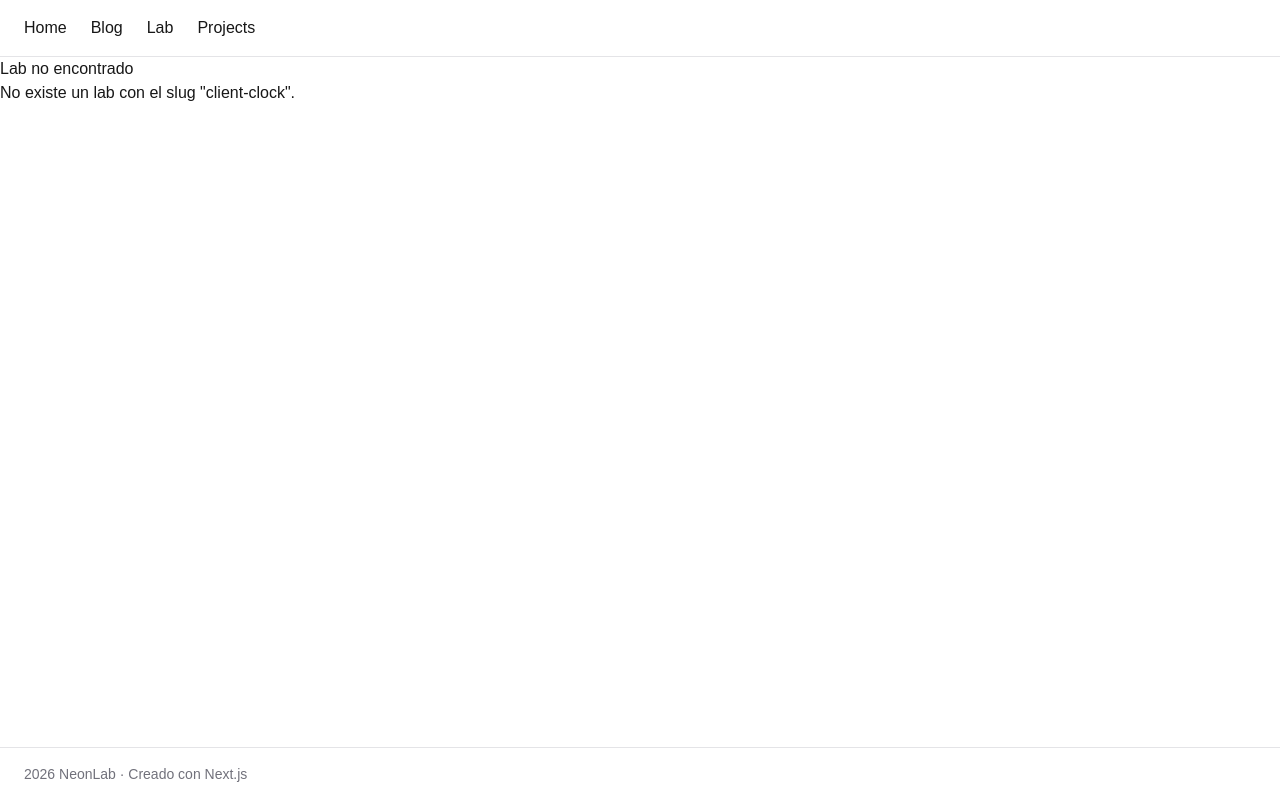
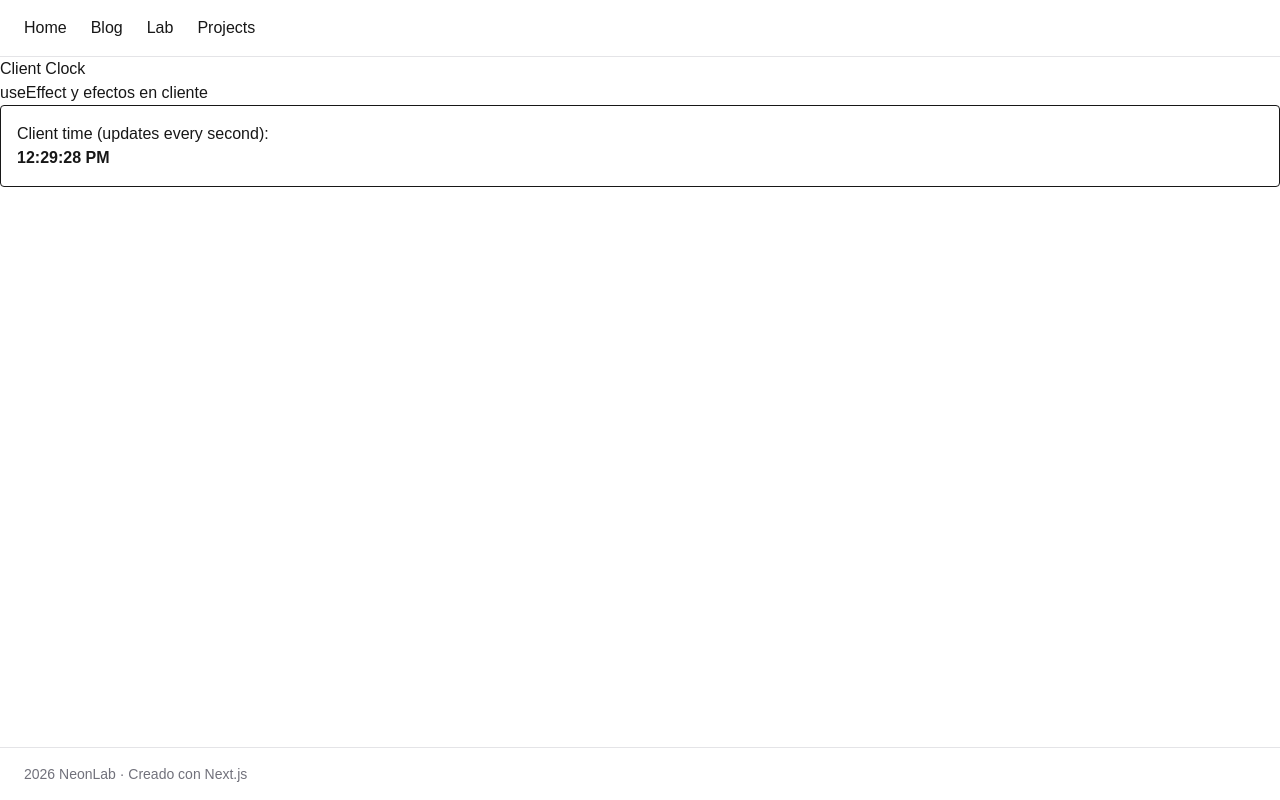
Before and after one commit to bizaphy/neon-lab, a Next.js app: page /lab/client-clock in a window 1280 px wide. Built offline with nearby package versions, Linux system fonts and the light colour scheme.

Commit message:
se agregan nuevos minilabs

```diff
--- /dev/null
+++ b/src/labcontent/mini-labs/client-clock/ClientClock.tsx
@@ -0,0 +1,21 @@
+"use client";
+import { useEffect, useState } from "react";
+export default function ClientClock() {
+  const [time, setTime] = useState<string>("");
+
+  useEffect(() => {
+    const intervalId = setInterval(() => {
+      setTime(new Date().toLocaleTimeString());
+    }, 1000);
+
+    return () => {
+      clearInterval(intervalId);
+    };
+  }, []);
+  return (
+    <div className="border p-4 rounded">
+      <p>Client time (updates every second):</p>
+      <strong>{time}</strong>
+    </div>
+  );
+}
--- /dev/null
+++ b/src/labcontent/mini-labs/client-clock/index.ts
@@ -0,0 +1 @@
+export { default } from "./ClientClock";
--- /dev/null
+++ b/src/labcontent/mini-labs/client-form/ClientForm.tsx
@@ -0,0 +1,22 @@
+"use client";
+
+import { useState } from "react";
+
+export default function ClientForm() {
+  const [name, setName] = useState("");
+
+  return (
+    <div className="border p-4 rounded">
+      <label className="block mb-2">
+        Your name:
+        <input
+          value={name}
+          onChange={(e) => setName(e.target.value)}
+          className="ml-2 border px-2 py-1"
+        />
+      </label>
+
+      <p>Hello, {name || "anonymous"}</p>
+    </div>
+  );
+}
--- /dev/null
+++ b/src/labcontent/mini-labs/client-form/index.ts
@@ -0,0 +1 @@
+export { default } from "./ClientForm";
--- a/src/labcontent/mini-labs/index.ts
+++ b/src/labcontent/mini-labs/index.ts
@@ -1,6 +1,13 @@
 import ClientCounter from "./client-counter";
+import ClientClock from "./client-clock";
+import ServerTime from "./server-time";
+import ClientForm from "./client-form";
 
 export const minilabs = {
   "client-counter": ClientCounter,
+  "client-clock": ClientClock,
+  "server-time": ServerTime,
+  "client-form": ClientForm,
 };
+
 export type MiniLabSlug = keyof typeof minilabs;
--- /dev/null
+++ b/src/labcontent/mini-labs/server-time/ServerTime.tsx
@@ -0,0 +1,10 @@
+export default function ServerTime() {
+  const time = new Date().toLocaleTimeString();
+
+  return (
+    <div className="border p-4 rounded">
+      <p>Server time (fixed per request):</p>
+      <strong>{time}</strong>
+    </div>
+  );
+}
--- /dev/null
+++ b/src/labcontent/mini-labs/server-time/index.ts
@@ -0,0 +1 @@
+export { default } from "./ServerTime";
--- a/src/lib/labs.ts
+++ b/src/lib/labs.ts
@@ -13,7 +13,7 @@ export const labs: Lab[] = [
     description: "Client Component usando useState",
   },
   {
-    slug: "client-effect-clock",
+    slug: "client-clock",
     title: "Client Clock",
     description: "useEffect y efectos en cliente",
   },
@@ -22,4 +22,9 @@ export const labs: Lab[] = [
     title: "Server Time",
     description: "Renderizado en servidor sin hooks",
   },
+  {
+    slug: "client-form",
+    title: "Client form",
+    description: "Formularios en cliente",
+  },
 ];
```
